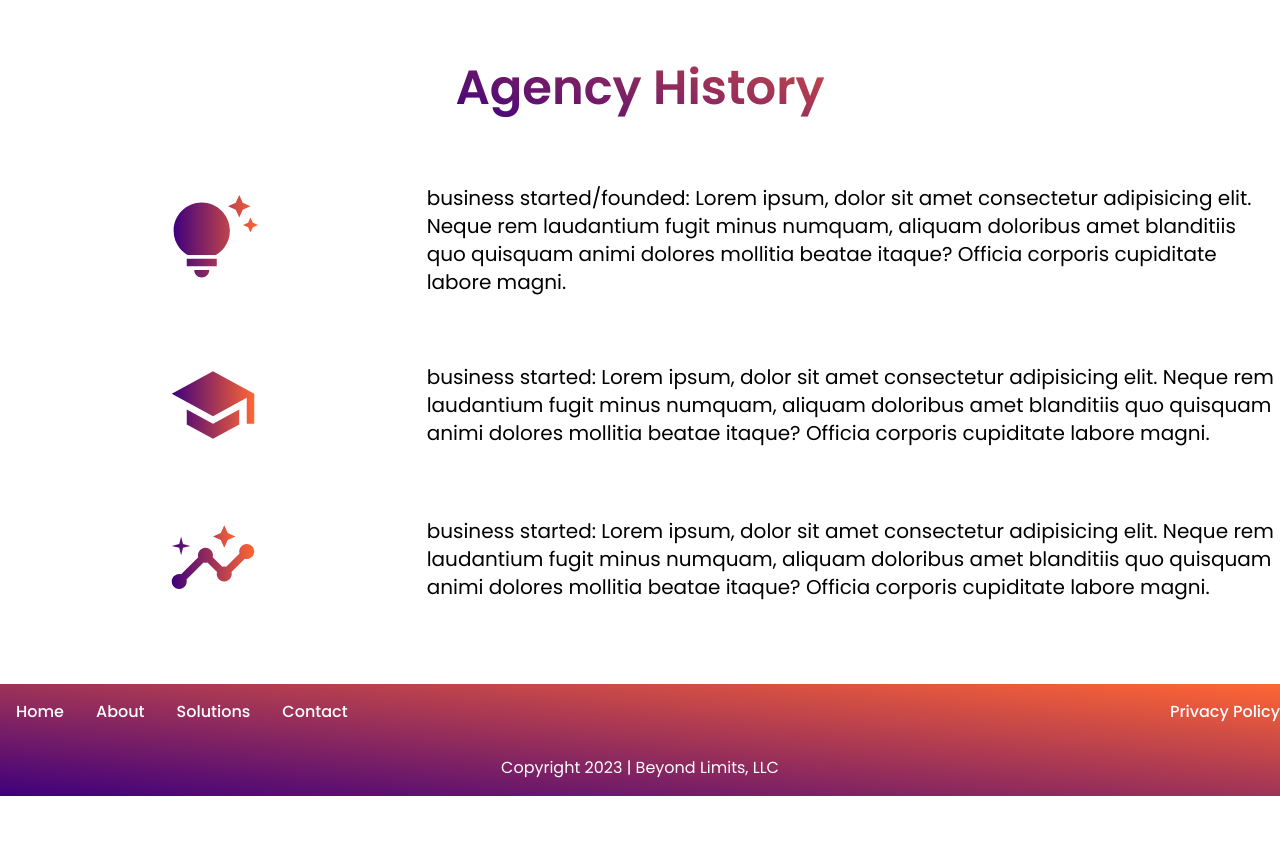
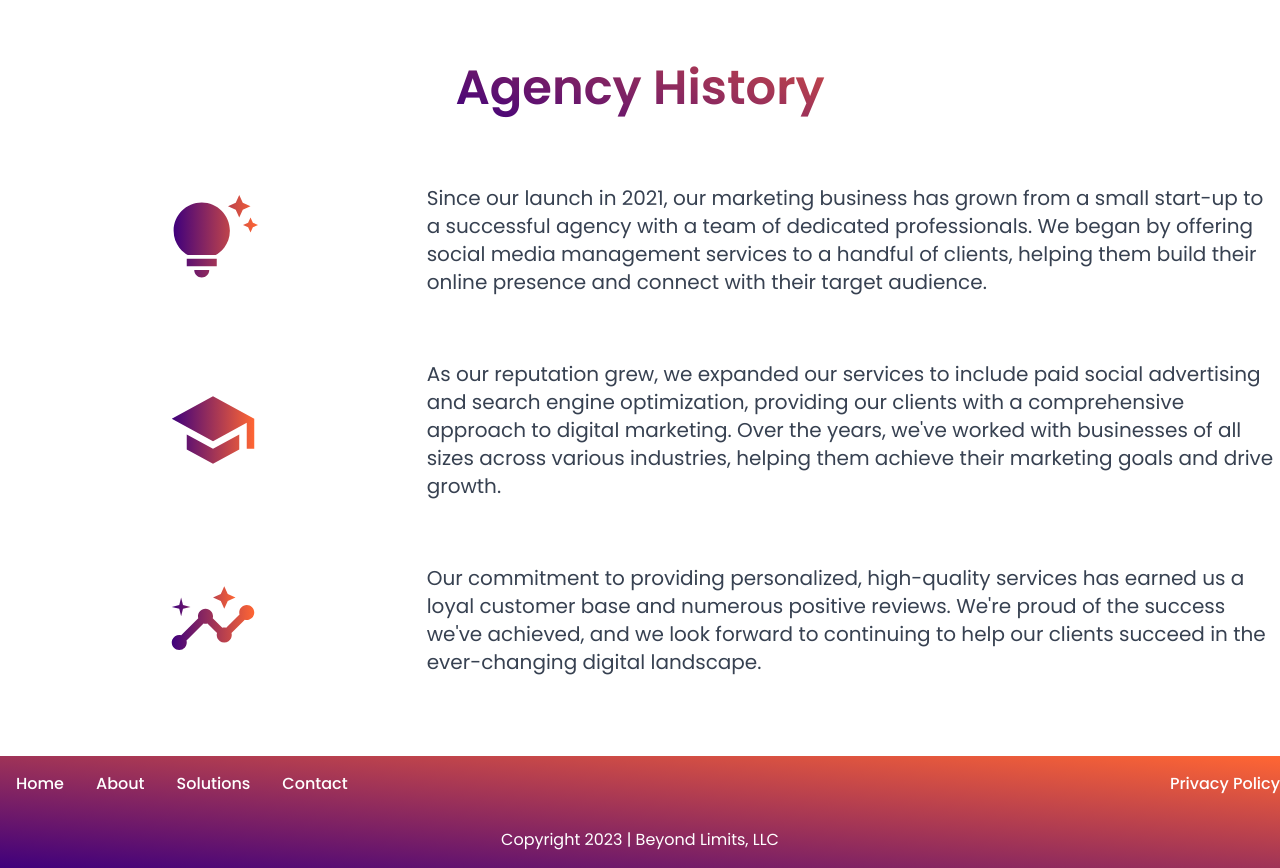
Before and after one commit to elliottcsipkes/beyond-limits-agency-site, a Next.js app: page /about in a window 1280 px wide. Shown: the part 1140-2008 px from the top of the page. Before the commit the page ends 1936 px from the top, so only its background shows below. Built offline with nearby package versions, Linux system fonts and the light colour scheme.

Commit message:
updated About
added new text content and updated styling

```diff
--- a/components/History.js
+++ b/components/History.js
@@ -18,7 +18,7 @@ const History = () => {
               Agency History
             </h2>
           </div>
-          <div className="flex columns-2 pb-16 text-left items-center pt-16">
+          <div className="flex text-gray-700 columns-2 pb-16 text-left items-center pt-16">
             <div className="flex basis-1/3 justify-center auto">
               <MdTipsAndUpdates
                 class=""
@@ -28,39 +28,40 @@ const History = () => {
             </div>
             <div className="basis-2/3">
               <p className="text-xl">
-                business started/founded: Lorem ipsum, dolor sit amet
-                consectetur adipisicing elit. Neque rem laudantium fugit minus
-                numquam, aliquam doloribus amet blanditiis quo quisquam animi
-                dolores mollitia beatae itaque? Officia corporis cupiditate
-                labore magni.
+                Since our launch in 2021, our marketing business has grown from
+                a small start-up to a successful agency with a team of dedicated
+                professionals. We began by offering social media management
+                services to a handful of clients, helping them build their
+                online presence and connect with their target audience.
               </p>
             </div>
           </div>
-          <div className="flex columns-2 pb-16 text-left items-center">
+          <div className="flex columns-2 text-gray-700 pb-16 text-left items-center">
             <div className="flex basis-1/3 justify-center">
               <MdSchool style={{ fill: "url(#po-gradient)" }} size={90} />
             </div>
             <div className="basis-2/3">
               <p className="text-xl">
-                business started: Lorem ipsum, dolor sit amet consectetur
-                adipisicing elit. Neque rem laudantium fugit minus numquam,
-                aliquam doloribus amet blanditiis quo quisquam animi dolores
-                mollitia beatae itaque? Officia corporis cupiditate labore
-                magni.
+                As our reputation grew, we expanded our services to include paid
+                social advertising and search engine optimization, providing our
+                clients with a comprehensive approach to digital marketing. Over
+                the years, we've worked with businesses of all sizes across
+                various industries, helping them achieve their marketing goals
+                and drive growth.
               </p>
             </div>
           </div>
-          <div className="flex columns-2 pb-20 text-left items-center">
+          <div className="flex text-gray-700 columns-2 pb-20 text-left items-center">
             <div className="flex basis-1/3 justify-center">
               <MdInsights style={{ fill: "url(#po-gradient)" }} size={90} />
             </div>
             <div className="basis-2/3">
               <p className="text-xl">
-                business started: Lorem ipsum, dolor sit amet consectetur
-                adipisicing elit. Neque rem laudantium fugit minus numquam,
-                aliquam doloribus amet blanditiis quo quisquam animi dolores
-                mollitia beatae itaque? Officia corporis cupiditate labore
-                magni.
+                Our commitment to providing personalized, high-quality services
+                has earned us a loyal customer base and numerous positive
+                reviews. We're proud of the success we've achieved, and we look
+                forward to continuing to help our clients succeed in the
+                ever-changing digital landscape.
               </p>
             </div>
           </div>
--- a/components/Mission.js
+++ b/components/Mission.js
@@ -11,7 +11,7 @@ const Mission = () => {
               Our Mission
             </h2>
           </div>
-          <p className="pt-4 pb-20 text-xl">
+          <p className="pt-4 text-gray-700 pb-20 text-xl">
             "Our mission at Beyond Limits is to grow our clients' businesses
             through proven best practices and innovative approaches to optimize
             return on investment."
--- a/components/What.js
+++ b/components/What.js
@@ -20,10 +20,9 @@ const What = () => {
             />
             <h3 className="font-semibold text-lg">Paid Social Advertising</h3>
             <p className="p-2">
-              Lorem ipsum dolor sit, amet consectetur adipisicing elit.
-              Distinctio ratione harum quae! Facere sunt officiis, id non
-              deserunt commodi, nulla sit nobis aliquam hic est corrupti odio!
-              Illo, veniam quidem.
+              Reach more people and get more bang for your buck with paid social
+              ads. Our experts will create and manage campaigns to promote your
+              content to targeted audiences.
             </p>
           </div>
           <div className="flex flex-col w-full pb-8 sm:pt-4">
@@ -34,10 +33,9 @@ const What = () => {
             />
             <h3 className="font-semibold text-lg">Social Media Management</h3>
             <p className="p-2">
-              Lorem ipsum dolor sit amet consectetur adipisicing elit. Incidunt
-              sit odio est voluptate non nulla? Dignissimos iusto, error labore
-              consequatur sequi voluptatibus ea blanditiis impedit! Neque
-              eveniet mollitia unde inventore.
+              We'll take your social media to the next level. Our team will
+              develop a strategy, create content, and engage with your audience
+              to increase brand awareness and build a loyal following.
             </p>
           </div>
           <div className="flex flex-col w-full pb-8 sm:pt-4">
@@ -50,10 +48,9 @@ const What = () => {
               Search Engine Optimization
             </h3>
             <p className="p-2">
-              Lorem ipsum dolor sit amet consectetur adipisicing elit. Natus vel
-              incidunt qui architecto corrupti non ducimus rerum, consectetur
-              minus nam voluptatum. Rem libero dolor nam tempore odit, dolore
-              praesentium ipsam!
+              Boost your online visibility with our SEO services. We'll optimize
+              your website for search engines, improve your ranking, and drive
+              more organic traffic to your site.
             </p>
           </div>
         </div>
```
